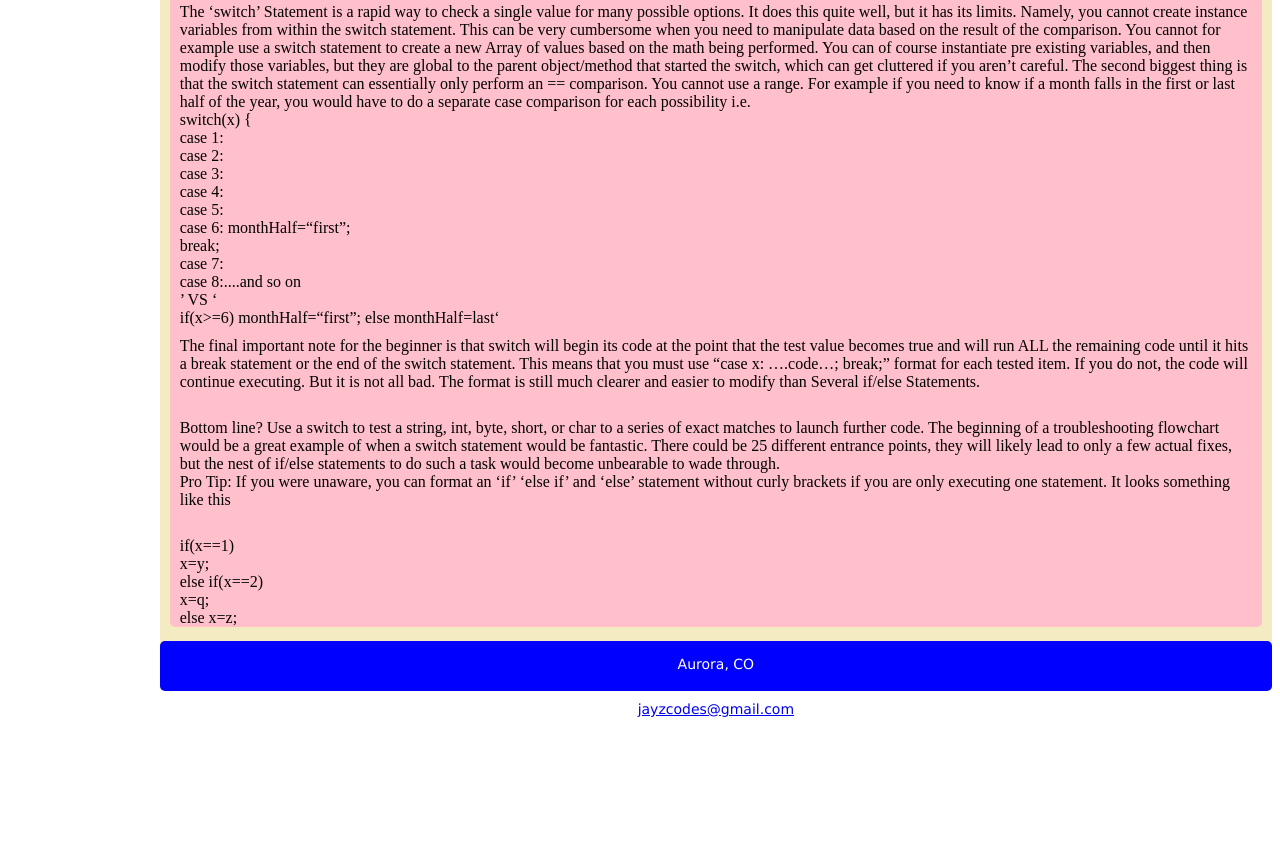
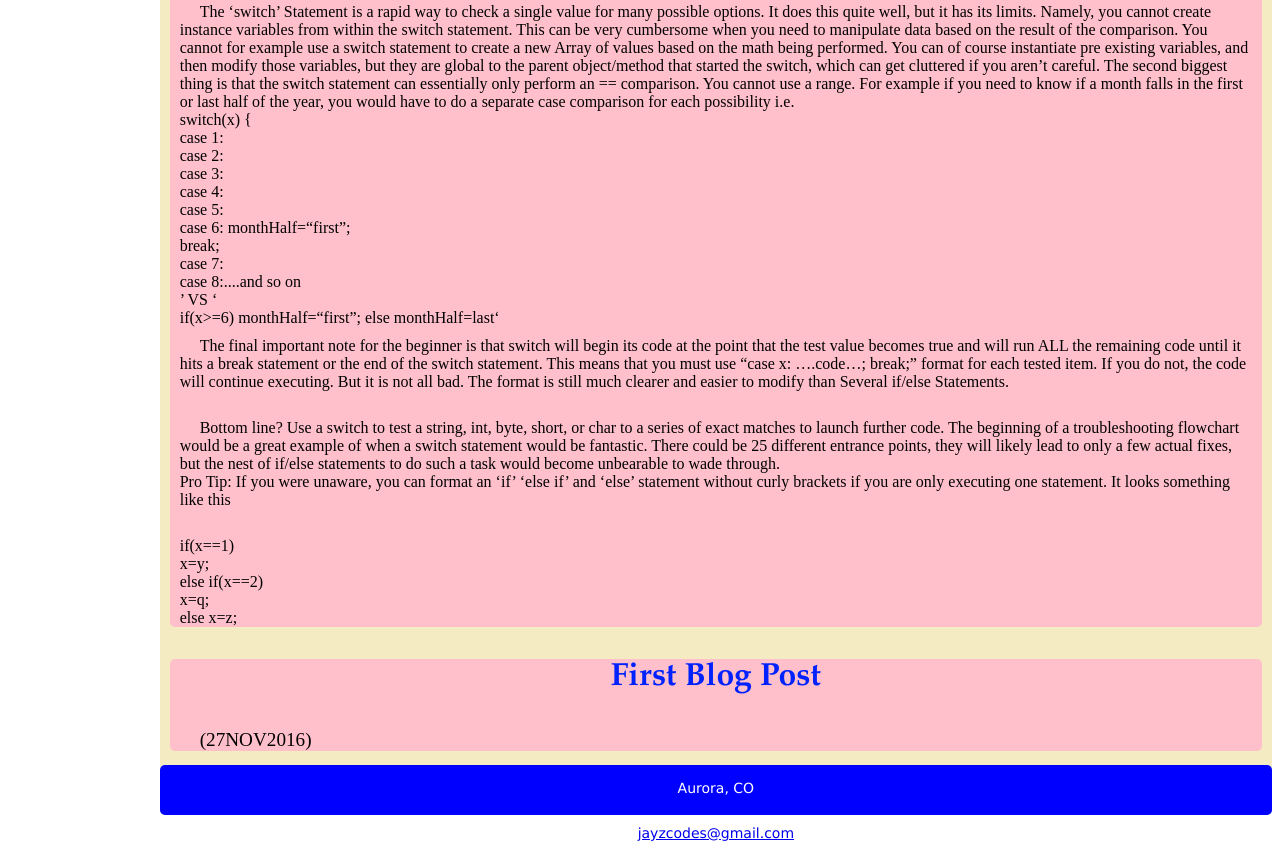
Before and after one commit to JDZink/JDZink.github.io, a plain HTML site: page index.html in a window 1280 px wide. Shown: the part 474-1315 px from the top of the page. Before the commit the page ends 1191 px from the top, so only its background shows below. Drawn offline with Linux system fonts and the light colour scheme.

Commit message:
fix left block

```diff
--- a/index.html
+++ b/index.html
@@ -33,6 +33,12 @@
 					else
 					x=z;</p>
 
+	        </div>
+	        <div class="blogpost">
+			    <h3>First Blog Post</h3>
+			    <p id="date"> (27NOV2016)  </p>
+			    <p>
+			    </p>
 	        </div>
 		<div id="footer">
 			<p>Aurora, CO </p>
--- a/stylesheet.css
+++ b/stylesheet.css
@@ -69,7 +69,7 @@ div {
 }
 .blogpost p {
     margin: 10px;
-    text-indent: 20;
+    text-indent: 20px;
 
 }
 .blogpost #date {
```
